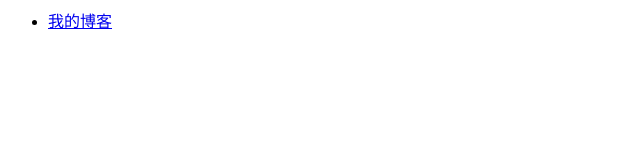
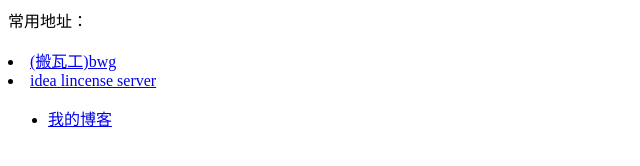
Before and after one commit to zhid889773/zhid889773.github.io, a plain HTML site: page index.html in a window 1280 px wide. Shown: the whole page, without its empty margins (0-640 px from the left). Drawn offline with Linux system fonts and the light colour scheme.

Commit message:
Update index.html

```diff
--- a/index.html
+++ b/index.html
@@ -1,3 +1,10 @@
+<head><meta http-equiv="Content-Type" content="text/html; charset=utf-8"></head>
+<body>
+<p>常用地址：
+<li><a href="https://bwh81.net/clientarea.php?action=products">(搬瓦工)bwg</a></li>
+<li><a href="https://rushb.pro/article/JetBrains-license-server.html">idea lincense server</a></li>
+</p>
 <ul>
     <li> <a href="http://dns007.hwdns.buzz:8000">我的博客</a> </li>
 </ul>
+</body>
```
